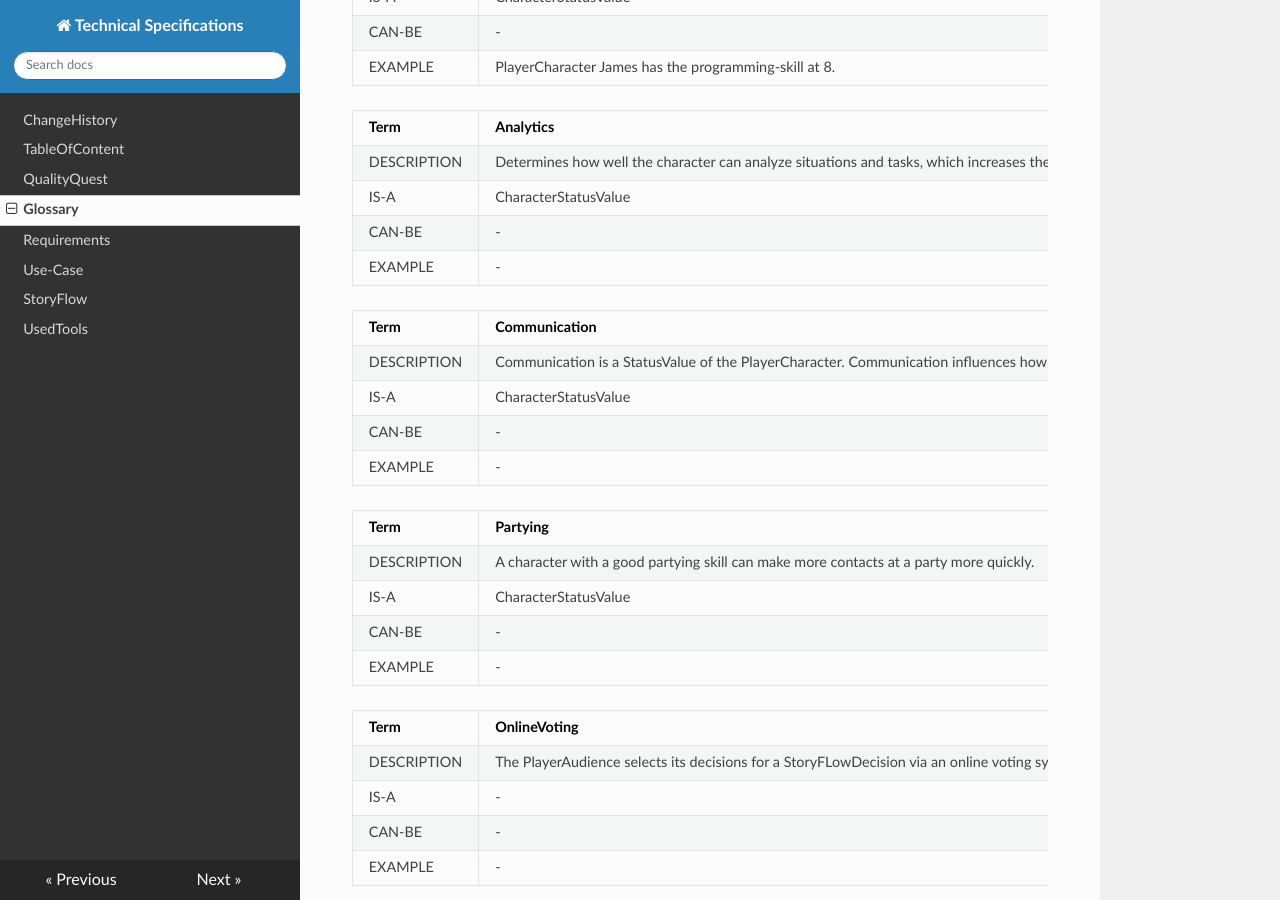
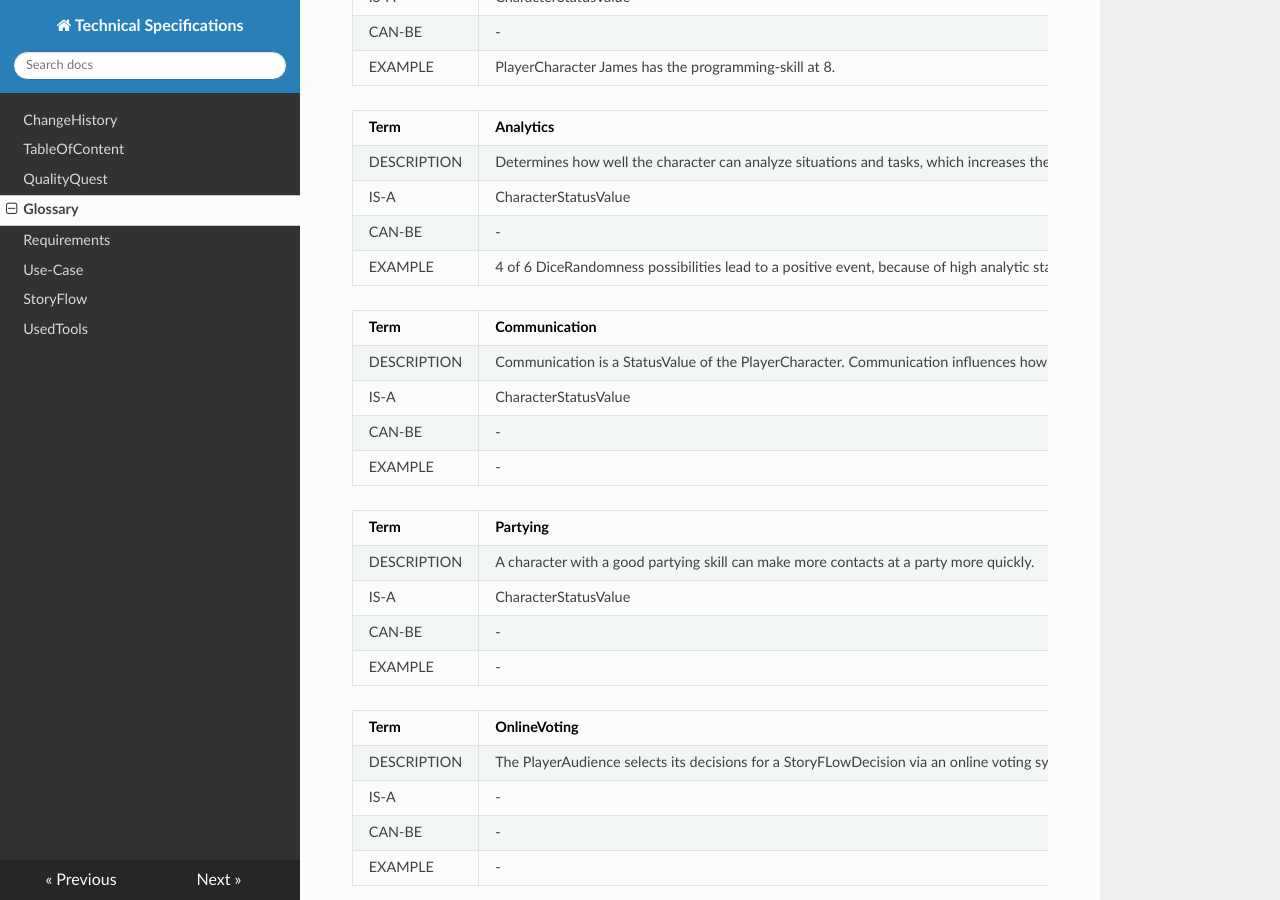
Before and after one commit to Brotenko/QualityQuest, an MkDocs documentation site: the page built from Docs/Technical Specifications/docs/glossar.md, in a window 1280 px wide and 900 px high, scrolled down 2904 px. Built offline with MkDocs 1.6.1, drawn with Linux system fonts in a browser that asks for light colours; nearby versions of some CDN libraries.

Commit message:
Added example for analytics.

```diff
--- a/Docs/Technical Specifications/docs/glossar.md
+++ b/Docs/Technical Specifications/docs/glossar.md
@@ -118,7 +118,7 @@
 | DESCRIPTION| Determines how well the character can analyze situations and tasks, which increases the chance of success.  |
 | IS-A       | CharacterStatusValue                                                         |
 | CAN-BE     | -                                                                            |
-| EXAMPLE    | -                                                                            |
+| EXAMPLE    | 4 of 6 DiceRandomness possibilities lead to a positive event, because of high analytic stats.                                                                            |
 
 
 | Term       | Communication                                                                |
```
